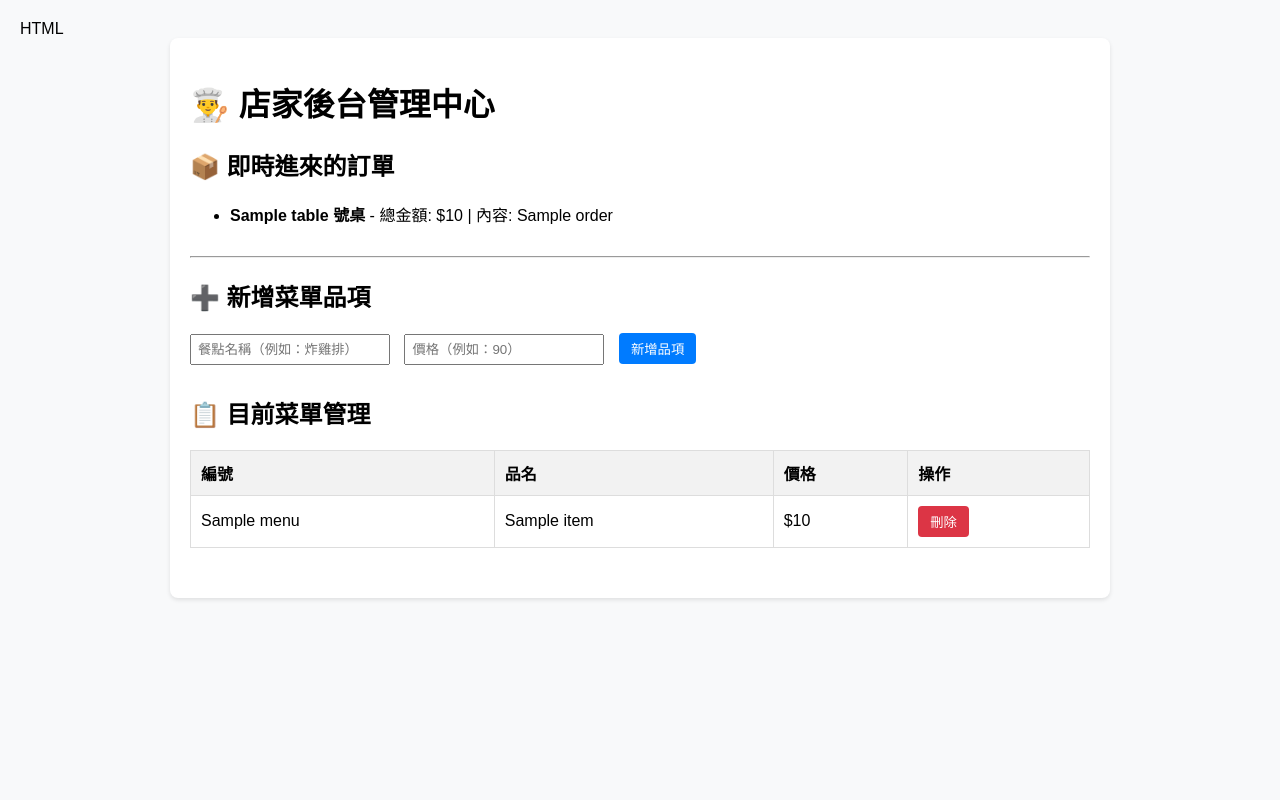
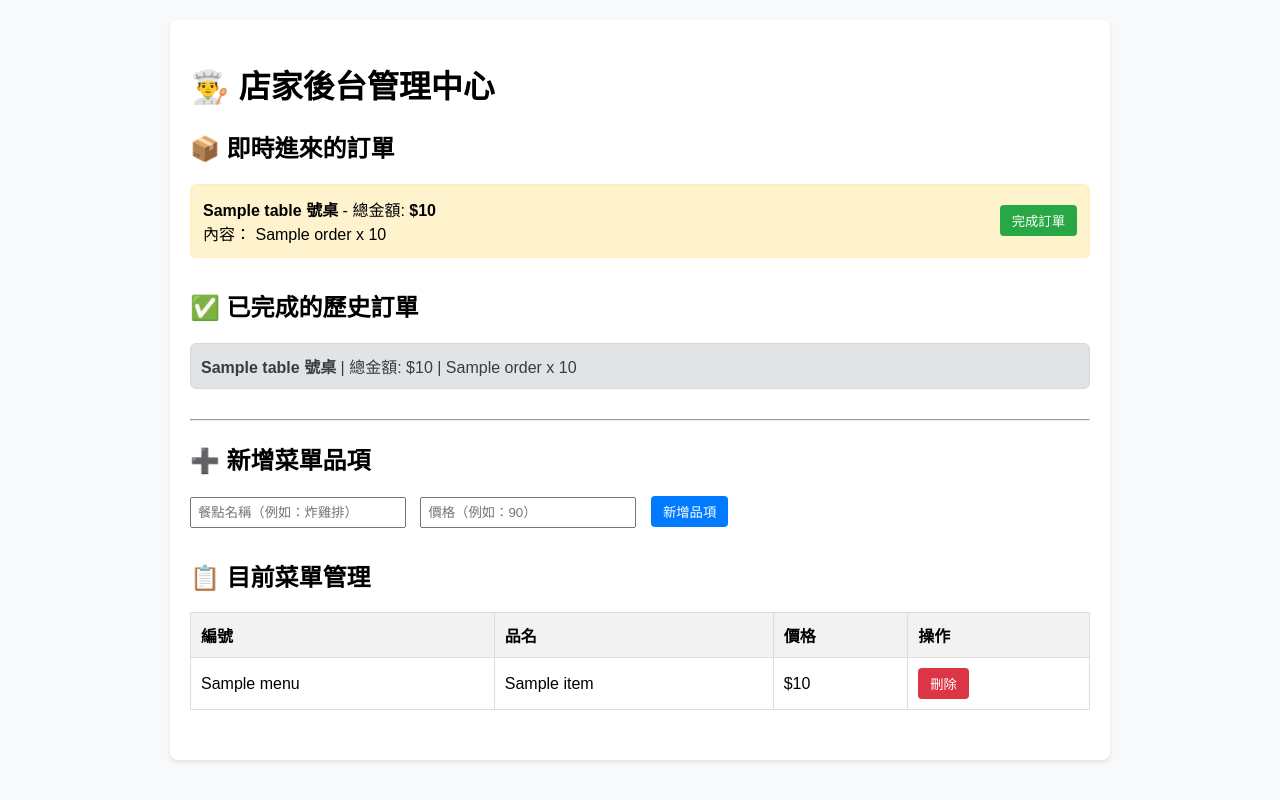
Before and after one commit to a125522982-lab/qr-order-system, a Python web app: template qr_order_system/templates/admin.html in a window 1280 px wide. Run offline with Jinja, Linux system fonts and the light colour scheme; the template is opened without the code that fills it: most values are stand-ins (such as "Sample title", 1, 10 or a date in 2020).

Commit message:
Update admin.html

```diff
--- a/qr_order_system/templates/admin.html
+++ b/qr_order_system/templates/admin.html
@@ -1,4 +1,3 @@
-HTML
 <!DOCTYPE html>
 <html lang="zh-TW">
 <head>
@@ -12,45 +11,71 @@ HTML
         th, td { border: 1px solid #ddd; padding: 10px; text-align: left; }
         th { background: #f2f2f2; }
         button { padding: 6px 12px; background: #007bff; color: white; border: none; border-radius: 4px; cursor: pointer; }
+        button.success { background: #28a745; }
         button.danger { background: #dc3545; }
         button:hover { opacity: 0.9; }
         .form-group { margin-bottom: 10px; }
         input { padding: 6px; width: 200px; margin-right: 10px; }
+        .order-card { background: #fff3cd; border: 1px solid #ffeeba; padding: 12px; border-radius: 6px; margin-bottom: 10px; display: flex; justify-content: space-between; align-items: center; }
+        .completed-card { background: #e2e3e5; border: 1px solid #d6d8db; padding: 10px; border-radius: 6px; margin-bottom: 8px; color: #383d41; }
     </style>
 </head>
 <body>
 <div class="container">
     <h1>👨‍🍳 店家後台管理中心</h1>
 
+    <!-- 即時訂單區塊 -->
     <div class="section">
         <h2>📦 即時進來的訂單</h2>
         <div id="orders-list">
             {% if orders %}
-                <ul>
                 {% for order in orders %}
-                    <li>
-                        <b>{{ order.table }} 號桌</b> - 總金額: ${{ order.total }} | 內容:
+                    <div class="order-card">
+                        <div>
+                            <b>{{ order.table }} 號桌</b> - 總金額: <b>${{ order.total }}</b><br>
+                            內容：
                             {% if order.items is iterable and order.items is not string %}
                                 {% for i in order.items %}
-                                {% if i is mapping %}
-                                    {{ i.name }}x{{ i.quantity }}
-                                {% else %}
-                                    {{ i }}
-                                {% endif %}
+                                    <!-- 確保正確印出餐點名稱與數量 -->
+                                    <span>{{ i.name }} x {{ i.quantity }}</span>{% if not loop.last %}, {% endif %}
                                 {% endfor %}
                             {% else %}
                                 {{ order.items }}
                             {% endif %}
-                    </li>
+                        </div>
+                        <div>
+                            <button class="success" onclick="completeOrder({{ loop.index0 }})">完成訂單</button>
+                        </div>
+                    </div>
                 {% endfor %}
-                </ul>
             {% else %}
-                <p style="color: #777;">目前沒有新訂單</p>
+                <p style="color: #777;">目前沒有進行中的訂單</p>
             {% endif %}
         </div>
     </div>
+
+    <!-- 已完成訂單區塊 -->
+    <div class="section">
+        <h2>✅ 已完成的歷史訂單</h2>
+        <div id="completed-list">
+            {% if completed_orders %}
+                {% for order in completed_orders %}
+                    <div class="completed-card">
+                        <b>{{ order.table }} 號桌</b> | 總金額: ${{ order.total }} |
+                        {% for i in order.items %}
+                            {{ i.name }} x {{ i.quantity }}{% if not loop.last %}, {% endif %}
+                        {% endfor %}
+                    </div>
+                {% endfor %}
+            {% else %}
+                <p style="color: #777;">尚無已完成的訂單</p>
+            {% endif %}
+        </div>
+    </div>
+
     <hr>
 
+    <!-- 菜單管理區塊 -->
     <div class="section">
         <h2>➕ 新增菜單品項</h2>
         <div class="form-group">
@@ -88,13 +113,11 @@ HTML
 </div>
 
 <script>
-    // 先向後端取得最新的菜單資料
     async function getMenu() {
         let res = await fetch('/api/menu');
         return await res.json();
     }
 
-    // 新增品項
     async function addMenuItem() {
         const name = document.getElementById('new-name').value.trim();
         const price = parseInt(document.getElementById('new-price').value);
@@ -111,7 +134,6 @@ HTML
         saveMenuToServer(currentMenu, '新增成功！');
     }
 
-    // 刪除品項
     async function deleteMenuItem(id) {
         if (confirm('確定要刪除這個品項嗎？')) {
             let currentMenu = await getMenu();
@@ -120,7 +142,6 @@ HTML
         }
     }
 
-    // 儲存菜單到後端
     function saveMenuToServer(menuData, successMessage) {
         fetch('/api/menu', {
             method: 'POST',
@@ -135,10 +156,23 @@ HTML
             } else {
                 alert('操作失敗：' + data.message);
             }
+        });
+    }
+
+    // 點擊「完成訂單」
+    function completeOrder(index) {
+        fetch('/api/order/complete', {
+            method: 'POST',
+            headers: { 'Content-Type': 'application/json' },
+            body: JSON.stringify({ index: index })
         })
-        .catch(err => {
-            console.error('Error:', err);
-            alert('發生錯誤，請稍後再試');
+        .then(res => res.json())
+        .then(data => {
+            if (data.success) {
+                location.reload(); // 重新整理後台，訂單會自動移動到下方已完成區塊
+            } else {
+                alert('操作失敗：' + data.message);
+            }
         });
     }
 </script>
```
Lines whose indentation alone changed are shown as unchanged.
